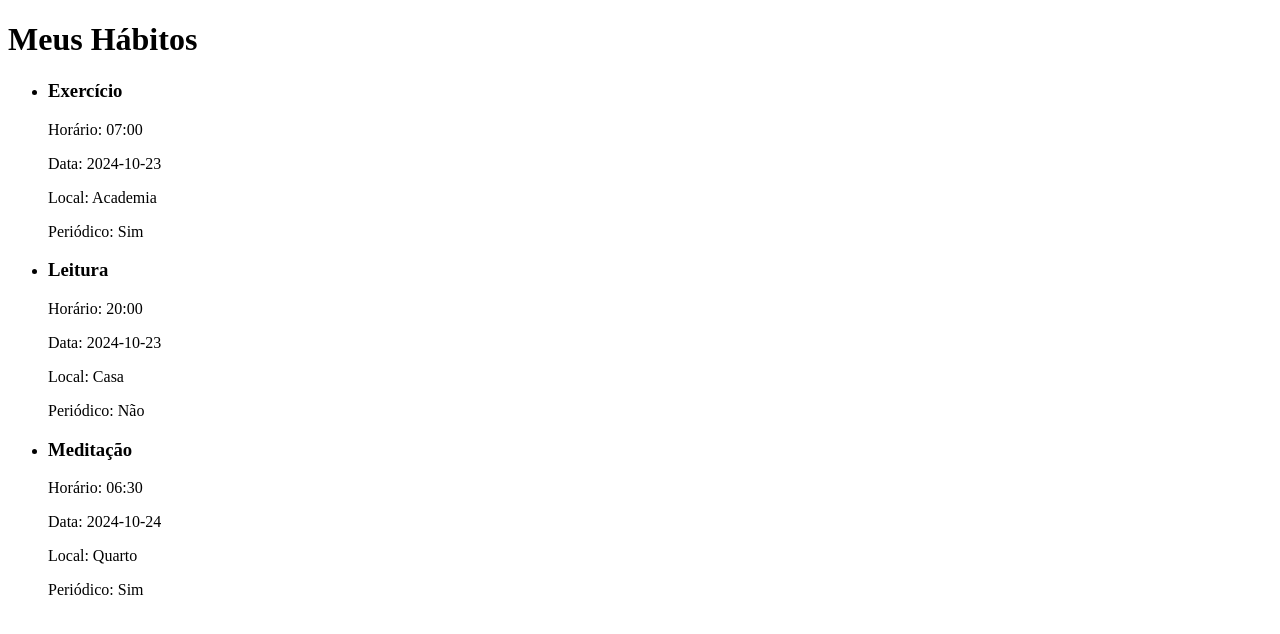
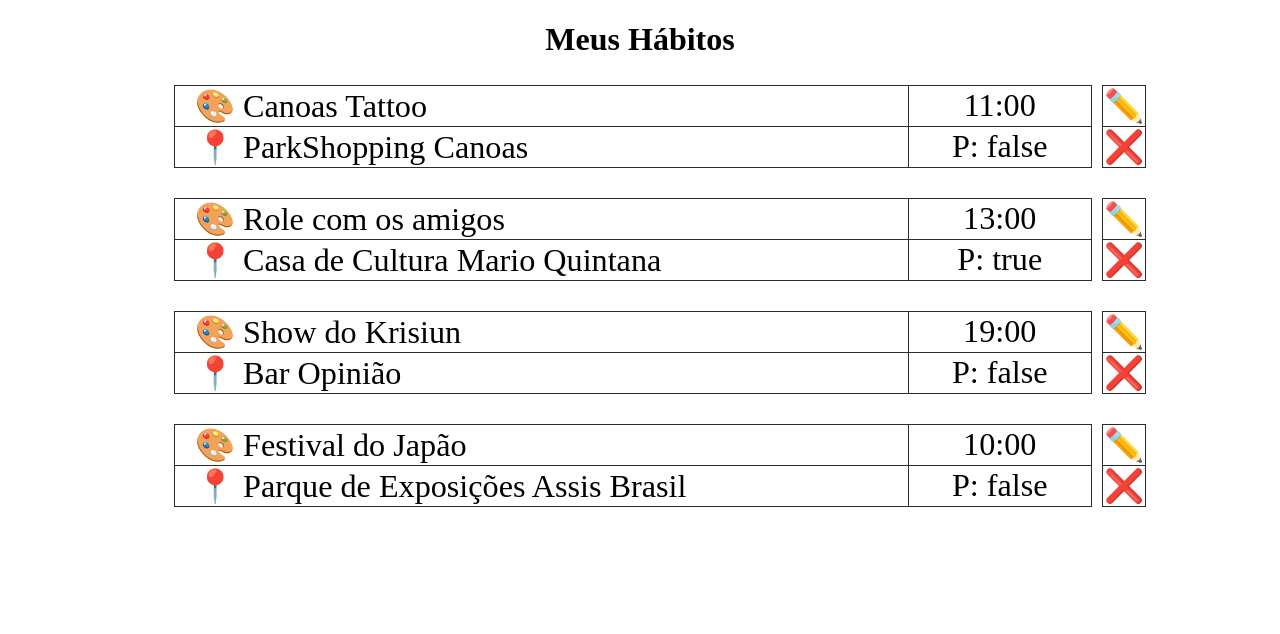
Before and after one commit to flyinggdragon/HabitsApp, an Angular app: page /habits-list in a window 1280 px wide. Shown: the top 634 px of the page. Built offline with nearby package versions, Linux system fonts and the light colour scheme.

Commit message:
Interface Básica HabitsList, Delete

```diff
--- a/src/app/habits-list/habit-displayer/habit-displayer.component.css
+++ b/src/app/habits-list/habit-displayer/habit-displayer.component.css
@@ -0,0 +1,53 @@
+* {
+    font-size: 115%;
+}
+
+.habits-container {
+    display: flex;
+    justify-content: center;
+    align-items: center;
+    width: 100%;
+    margin-top: 20px;
+}
+
+.habit-details {
+    border-collapse: collapse;
+    width: 75%;
+    height: 60px;
+    border: 1px solid black;
+    margin: 5px;
+}
+
+.habit-details td {
+    border: 1px solid rgb(43, 43, 43);
+}
+
+.habit-name, .habit-place {
+    padding-left: 20px;
+    width: 80%;
+    text-align: left;
+}
+
+.habit-time, .habit-periodic {
+    width: 50%;
+    text-align: center;
+}
+
+.habit-actions {
+    border-collapse: collapse;
+    width: 3%;
+    height: 60px;
+    border: 1px solid black;
+    margin: 5px;
+}
+
+.habit-actions td {
+    width: 100%;
+    text-align: center;
+    vertical-align: middle;
+    border: 1px solid rgb(43, 43, 43);
+}
+
+.edit-icon, .delete-icon {
+    cursor: pointer;
+}
--- a/src/app/habits-list/habit-displayer/habit-displayer.component.html
+++ b/src/app/habits-list/habit-displayer/habit-displayer.component.html
@@ -1,7 +1,24 @@
-<div class="habit">
-    <h3>{{ habit.name }}</h3>
-    <p>Horário: {{ habit.time }}</p>
-    <p>Data: {{ habit.date }}</p>
-    <p>Local: {{ habit.place }}</p>
-    <p>Periódico: {{ habit.periodic ? 'Sim' : 'Não' }}</p>
+<div class="habits-container">
+    <table class="habit-details">
+        <tbody>
+            <tr>
+                <td class="habit-name">🎨 {{habit.name}}</td>
+                <td class="habit-time">{{habit.startTime}}</td>
+            </tr>
+            <tr>
+                <td class="habit-place">📍 {{habit.place}}</td>
+                <td class="habit-periodic">P: {{habit.periodic}}</td>
+            </tr>
+        </tbody>
+    </table>
+    <table class="habit-actions">
+        <tbody>
+            <tr>
+                <td class="edit-icon">✏️</td>
+            </tr>
+            <tr>
+                <td class="delete-icon" (click)="onDelete()">❌</td>
+            </tr>
+        </tbody>
+    </table>
 </div>
--- a/src/app/habits-list/habit-displayer/habit-displayer.component.ts
+++ b/src/app/habits-list/habit-displayer/habit-displayer.component.ts
@@ -1,4 +1,4 @@
-import { Component, OnInit, Input } from '@angular/core';
+import { Component, OnInit, Input, Output, EventEmitter } from '@angular/core';
 import { Habit } from '../habit';
 
 @Component({
@@ -9,8 +9,15 @@
 
 export class HabitDisplayerComponent implements OnInit {
     @Input() habit!: Habit;
+    @Output() deleteHabit = new EventEmitter<Habit>();
 
     ngOnInit() { }
 
-    constructor() { }
+    constructor() {
+
+    }
+
+    onDelete() {
+        this.deleteHabit.emit(this.habit);
+    }
 }
--- a/src/app/habits-list/habit.ts
+++ b/src/app/habits-list/habit.ts
@@ -1,15 +1,19 @@
 export class Habit {
     name: string;
-    time: string; // Mudar para tipo de dado adequado depois
-    date: string; // Mudar para tipo de dado adequado depois
+    startTime: string;
+    startDate: string;
     place: string;
     periodic: boolean;
+    endTime?:string;
+    endDate?:string;
 
-    constructor(name: string, time: string, date: string, place: string, periodic: boolean) {
+    constructor(name: string, startTime: string, startDate: string, place: string, periodic: boolean, endTime?: string, endDate?: string) {
         this.name = name;
-        this.time = time;
-        this.date = date;
-        this.place = place;
+        this.startTime = startTime;
+        this.startDate = startDate;
+        this.place = place,
         this.periodic = periodic;
+        this.endTime = endTime;
+        this.endDate = endDate;
     }
 }
--- a/src/app/habits-list/habits-list.component.css
+++ b/src/app/habits-list/habits-list.component.css
@@ -0,0 +1,7 @@
+* {
+    text-align: center;
+}
+
+ul {
+    list-style-type: none;
+}
--- a/src/app/habits-list/habits-list.component.html
+++ b/src/app/habits-list/habits-list.component.html
@@ -1,6 +1,9 @@
 <h1>Meus Hábitos</h1>
 <ul>
     <li *ngFor="let habit of habits">
-        <habit-displayer [habit]="habit"></habit-displayer>
+        <habit-displayer
+            [habit]="habit"
+            (deleteHabit)="onDeleteHabit(habit)">
+        </habit-displayer>
     </li>
 </ul>
--- a/src/app/habits-list/habits-list.component.ts
+++ b/src/app/habits-list/habits-list.component.ts
@@ -2,20 +2,27 @@
 import { Habit } from './habit';
 
 @Component({
-  selector: 'habits-list',
-  templateUrl: './habits-list.component.html',
-  styleUrls: ['./habits-list.component.css']
+    selector: 'habits-list',
+    templateUrl: './habits-list.component.html',
+    styleUrls: ['./habits-list.component.css']
 })
+
 export class HabitsListComponent implements OnInit {
     habits: Habit[] = [];
 
     ngOnInit() {
+        // Chamada para a API vai aqui, para carregar this.habits com os habits.
         this.habits = [
-            new Habit('Exercício', '07:00', '2024-10-23', 'Academia', true),
-            new Habit('Leitura', '20:00', '2024-10-23', 'Casa', false),
-            new Habit('Meditação', '06:30', '2024-10-24', 'Quarto', true)
+            new Habit('Canoas Tattoo', '11:00', '2024-10-21', 'ParkShopping Canoas', false),
+            new Habit('Role com os amigos', '13:00', '2024-11-02', 'Casa de Cultura Mario Quintana', true),
+            new Habit('Show do Krisiun', '19:00', '2024-11-22', 'Bar Opinião', false),
+            new Habit('Festival do Japão', '10:00', '2024-11-22', 'Parque de Exposições Assis Brasil', false)
         ];
     }
 
     constructor() { }
+
+    public onDeleteHabit(habit: Habit) {
+        this.habits = this.habits.filter(h => h !== habit);
+    }
 }
```
